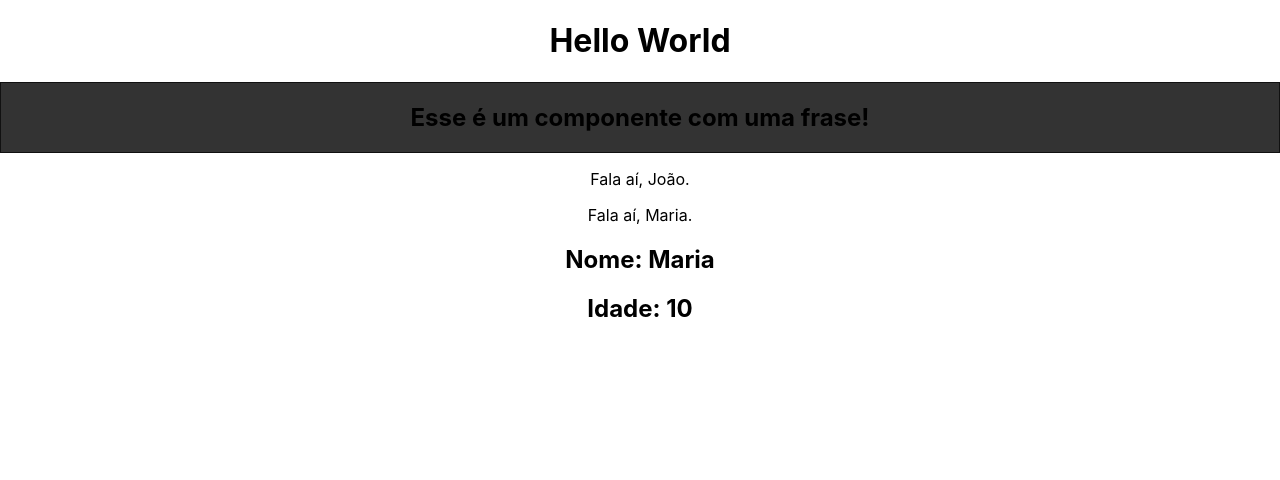
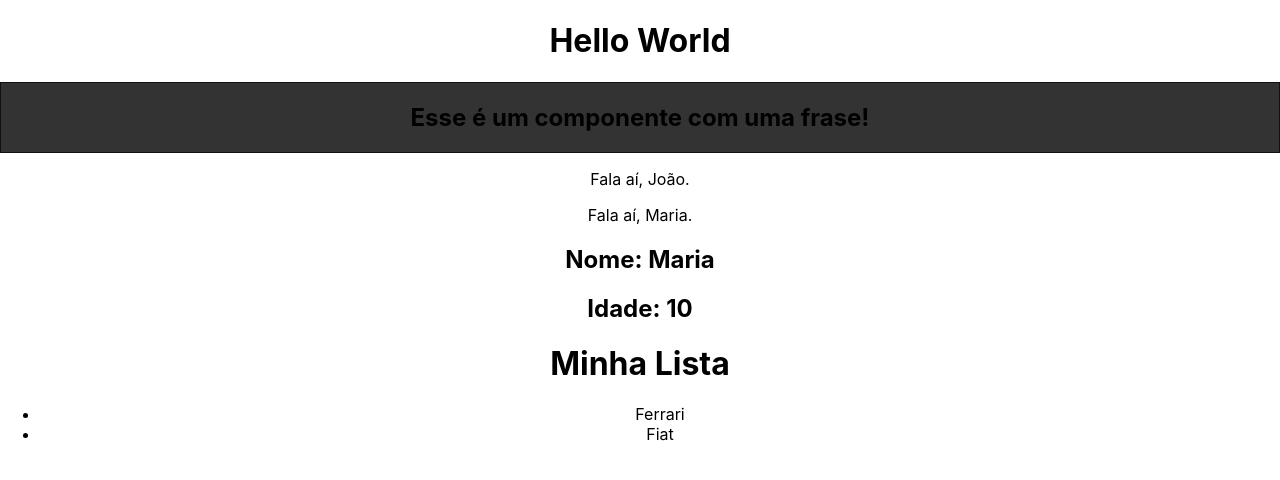
Before and after one commit to joao-damorim/react-fundamentals, a React (Create React App) app: page / in a window 1280 px wide. Shown: the top 480 px of the page. Built offline with nearby package versions, Linux system fonts and the light colour scheme.

Commit message:
Fragments

```diff
--- a/src/App.tsx
+++ b/src/App.tsx
@@ -5,6 +5,7 @@
 import HelloWorld from './components/HelloWorld';
 import SayMyName from './components/SayMyName';
 import Person from './components/Person';
+import List from './components/List';
 
 function App() {
 
@@ -16,6 +17,7 @@
       <SayMyName name='João'/>
       <SayMyName name={name}/>
       <Person name={name} age={10}/>
+      <List />
     </div>
   );
 }
--- /dev/null
+++ b/src/components/Item.tsx
@@ -0,0 +1,13 @@
+interface IItem {
+    brand: string
+}
+
+function Item(props: IItem) {
+    return (
+        <>
+            <li>{props.brand}</li>
+        </>
+    )
+}
+
+export default Item
--- /dev/null
+++ b/src/components/List.tsx
@@ -0,0 +1,15 @@
+import Item from './Item';
+
+function List() {
+    return (
+        <>
+            <h1>Minha Lista</h1>
+            <ul>
+                <Item brand='Ferrari'/>
+                <Item brand='Fiat'/>
+            </ul>
+        </>
+    )
+}
+
+export default List
```
